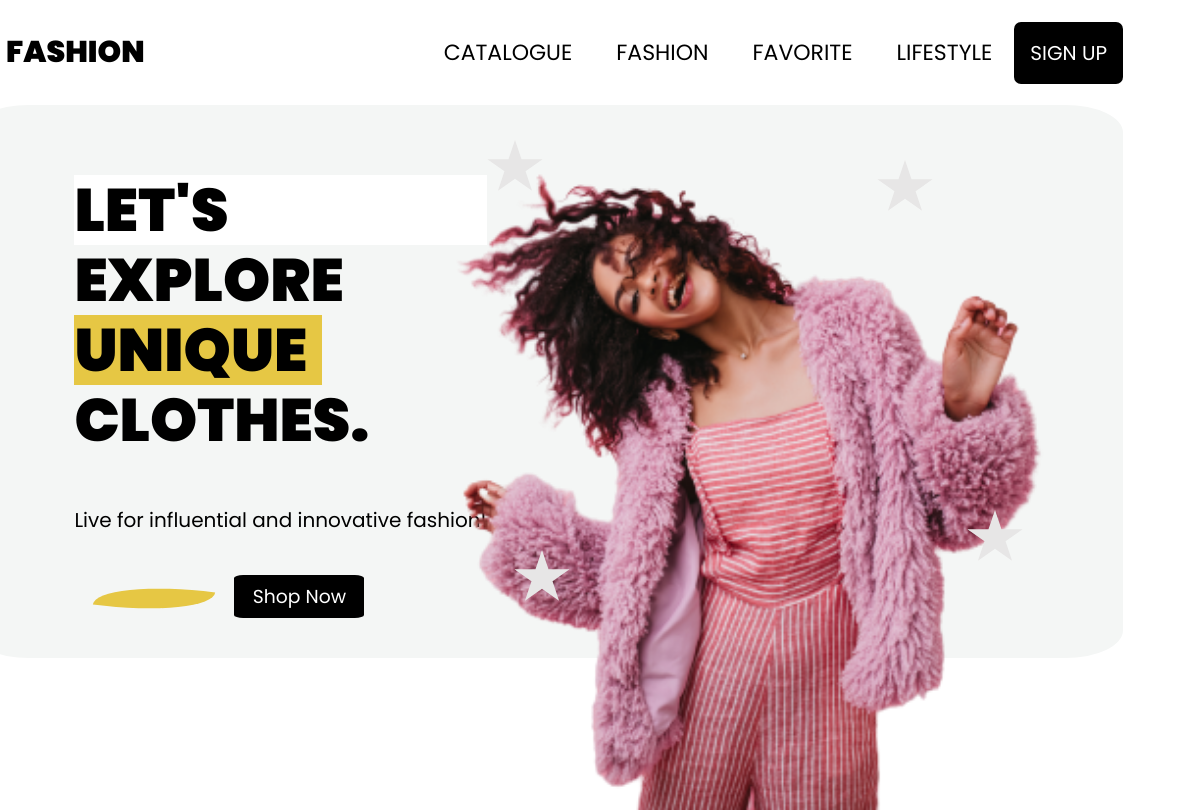
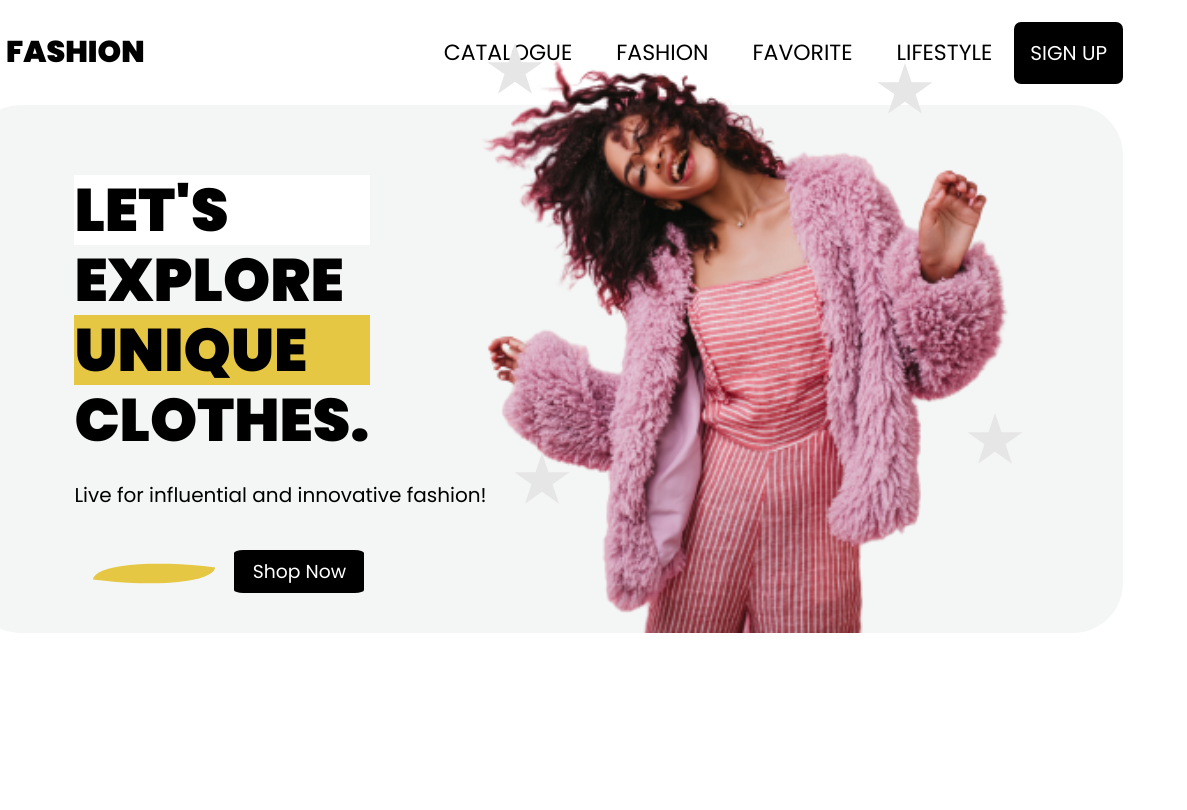
Before and after one commit to dextersigue/fashion_site, a website: page index.html in a window 1280 px wide. Shown: the full height of the page, 93-1280 px from the left. Drawn offline with nearby package versions, Linux system fonts and the light colour scheme; files that its build step writes are made by us from their sources.

Commit message:
feature/#2-created-UI-Hero

```diff
--- a/index.html
+++ b/index.html
@@ -56,14 +56,14 @@
                   <p>Live for influential and innovative fashion!</p>
                   <div class="hero__button">
                      <div class="hero__design"></div>
-                <button class="hero__btn2">Shop Now</button>
+                     <button class="hero__btn">Shop Now</button>
                   </div>
                </div>
                <div class="hero__rightSide">
-            <img src="src/img/Star 11.svg" alt="svg">
-            <img src="src/img/Star 9.svg" alt="svg">
-            <img src="src/img/Star 10.svg" alt="svg">
-            <img src="src/img/Star 12.svg" alt="svg">
+                  <img src="src/img/Star 11.svg" alt="svg" />
+                  <img src="src/img/Star 9.svg" alt="svg" />
+                  <img src="src/img/Star 10.svg" alt="svg" />
+                  <img src="src/img/Star 12.svg" alt="svg" />
                </div>
             </div>
          </div>
--- a/src/scss/layout/hero.scss
+++ b/src/scss/layout/hero.scss
@@ -1,97 +1,259 @@
+.hero {
+  position: relative;
+  //width: 100%;
 
-.hero{
-    width: 100%;
-
-
-    &--bg{
-      background-color: #F4F6F5;
+  &--bg {
+    background-color: #f4f6f5;
     padding: 2rem;
-      border-radius: 5%;
+    border-radius: 5rem;
   }
 
-
-   &__container{
+  &__container {
     width: 85%;
     margin: 0 auto;
-    display: flex;
-   }
 
-   &__leftSide{
-   position: relative;
-
-
-    h1{
-        font-size: 6rem;
-        color: var( --black);
-        font-family: var(--poppins);
-        font-weight: var(--poppins-black);
-        line-height: 7rem;
-
-        .span1{
-            display: block;
-            background-color: var(--white);
-        }
-
-        .span2{
-            display: block;
-            background-color: var(--primary-color);
-            width: 60%;
-        }
-    }
-
-    p{
-        font-size: 2rem;
-        line-height: 3rem;
-
+   @media only screen and (min-width: 62em) {
+   flex-direction: row;
     }
 
    }
 
-   &__rightSide{
+  &__leftSide {
+    position: relative;
+    display: flex;
+    justify-content: center;
+    flex-direction: column;
+
+    @media only screen and (max-width: 37.5em) {
+      align-items: center;
+      padding-bottom: 37rem;
+     }
+
+     @media only screen and (min-width: 37.5em) {
+      align-items: center;
+      padding-bottom: 39rem;
+    }
+
+    @media only screen and (min-width: 48em) {
+      align-items: center;
+      margin: 0 auto;
+      padding-bottom: 40rem;
+      }
+
+     @media only screen and (min-width: 62em) {
+      align-items: flex-start;
+      padding: 0;
+     }
+
+     @media only screen and (min-width: 75em) {
+      align-items: flex-start;
+      padding: 0;
+    }
+
+    h1 {
+      font-size: 6rem;
+      color: var(--black);
+      font-family: var(--poppins);
+      font-weight: var(--poppins-black);
+      line-height: 7rem;
+      margin-bottom: .5rem;
+
+      @media only screen and (max-width: 37.5em) {
+        text-align: center;
+        font-size: 5rem;
+       }
+
+      @media only screen and (min-width: 37.5em) {
+         text-align: center;
+       }
+
+      @media only screen and (min-width: 62em) {
+         text-align: left;
+       }
+
+      @media only screen and (min-width: 75em) {
+        padding-bottom: none;
+      }
+
+      .span1 {
+        display: block;
+        background-color: var(--white);
+        width: 100%;
+      }
+
+      .span2 {
+        display: block;
+        background-color: var(--primary-color);
+        width: 100%;
+      }
+    }
+
+    p {
+      position: relative;
+      display: flex;
+      flex-wrap: wrap;
+      font-size: 2rem;
+      line-height: 3rem;
+      z-index: 1;
+      text-align: center;
+      }
+  }
+
+  &__rightSide {
     position: absolute;
-    top: 1rem;
+    bottom: 0;
     right: 0;
     background: url(/src/img/hero.jpg);
     background-size: cover;
     background-position: top;
     height: 100vh;
+
+    @media only screen and (max-width: 37.5em) {
+      height: 70vh;
+      width: 100%;
+     }
+
+
+    @media only screen and (min-width: 37.5em) {
+      width: 100%;
+      height: 55%;
+    }
+
+    @media only screen and (min-width: 48em) {
+      width: 100%;
+      transition: all .5s ease
+    }
+
+    @media only screen and (min-width: 62em) {
       width: 75%;
+      height: 90vh;
+    }
 
-    img:first-child{
+    img:first-child {
       position: absolute;
+
+      @media only screen and (max-width: 37.5em) {
+         top: 9rem;
+         left: 2rem;
+       }
+
+      @media only screen and (min-width: 37.5em) {
+         top: 13rem;
+         left: 12rem;
+       }
+
+      @media only screen and (min-width: 48em) {
+         top: 13rem;
+         left: 12rem;
+       }
+
+      @media only screen and (min-width: 62em) {
+        top: 13rem;
+        left: 16rem;
+      }
+
+      @media only screen and (min-width: 75em) {
         top: 13rem;
         left: 26rem;
       }
+    }
 
-    img:nth-child(2){
+    img:nth-child(2) {
       position: absolute;
+
+      @media only screen and (max-width: 37.5em) {
+         top: 9rem;
+         left: 28rem;
+       }
+
+      @media only screen and (min-width: 37.5em) {
+         top: 10rem;
+         left: 48rem;
+       }
+
+      @media only screen and (min-width: 48em) {
+         top: 11rem;
+         left: 46rem;
+       }
+
+      @media only screen and (min-width: 62em) {
+        top: 15rem;
+        left: 54rem;
+      }
+
+      @media only screen and (min-width: 75em) {
         top: 15rem;
         left: 65rem;
       }
+    }
 
-    img:nth-child(3){
+    img:nth-child(3) {
       position: absolute;
+
+      @media only screen and (max-width: 37.5em) {
+         top: 36rem;
+         left: 5rem;
+       }
+
+      @media only screen and (min-width: 37.5em) {
+         top: 40rem;
+         left: 16rem;
+       }
+
+      @media only screen and (min-width: 48em) {
+         top: 43rem;
+         left: 18rem;
+       }
+
+      @media only screen and (min-width: 62em) {
+        top: 54rem;
+        left: 21rem;
+      }
+
+      @media only screen and (min-width: 75em) {
         top: 54rem;
         left: 28.7rem;
       }
+    }
 
-    img:last-child{
+    img:last-child {
       position: absolute;
+
+      @media only screen and (max-width: 37.5em) {
+         top: 35rem;
+         left: 30rem;
+       }
+
+      @media only screen and (min-width: 37.5em) {
+         top: 38rem;
+         left: 54rem;
+       }
+
+      @media only screen and (min-width: 48em) {
+         top: 42rem;
+         left: 55rem;
+       }
+
+      @media only screen and (min-width: 62em) {
+        top: 50rem;
+        left: 60rem;
+      }
+
+      @media only screen and (min-width: 75em) {
         left: 74rem;
         top: 50rem;
       }
-
-
-
+    }
   }
 
-   &__button{
+  &__button {
     display: flex;
     gap: 2rem;
     padding: 2rem;
+    z-index: 1;
   }
 
-   &__design{
+  &__design {
     background-color: var(--primary-color);
     padding: 0.3rem;
     width: 12rem;
@@ -101,9 +263,10 @@
     margin-top: 1rem;
   }
 
-   &__btn2{
+  &__btn {
     border-radius: 7%;
     border: none;
+    cursor: pointer;
     background-color: var(--black);
     color: var(--white);
     font-family: var(--poppins-medium);
@@ -111,7 +274,4 @@
     font-size: 1.875rem;
     width: 13rem;
   }
-
-
-
 }
```
Also changed, not shown: src/js/app.js (+12 -10 lines). Lines whose indentation alone changed are shown as unchanged.
